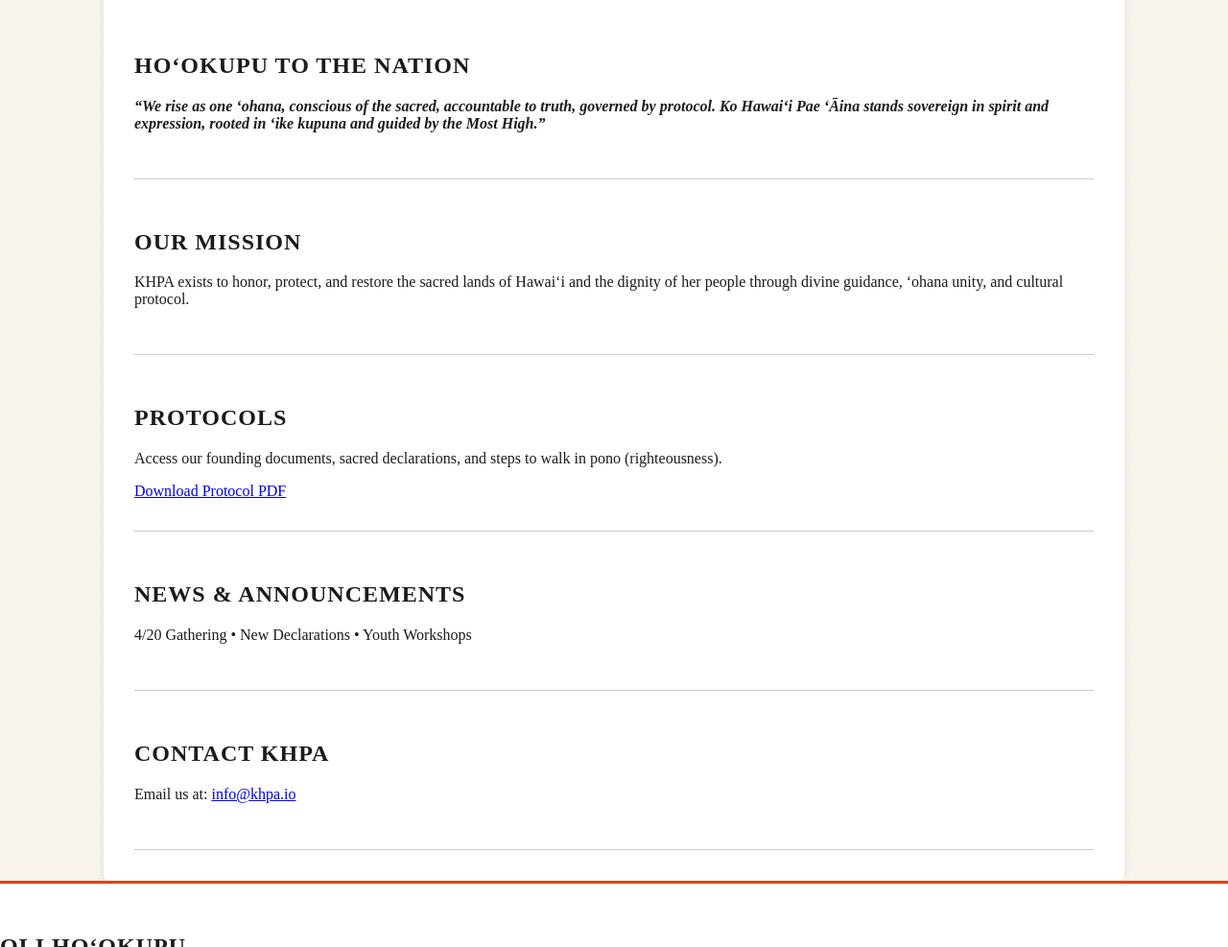
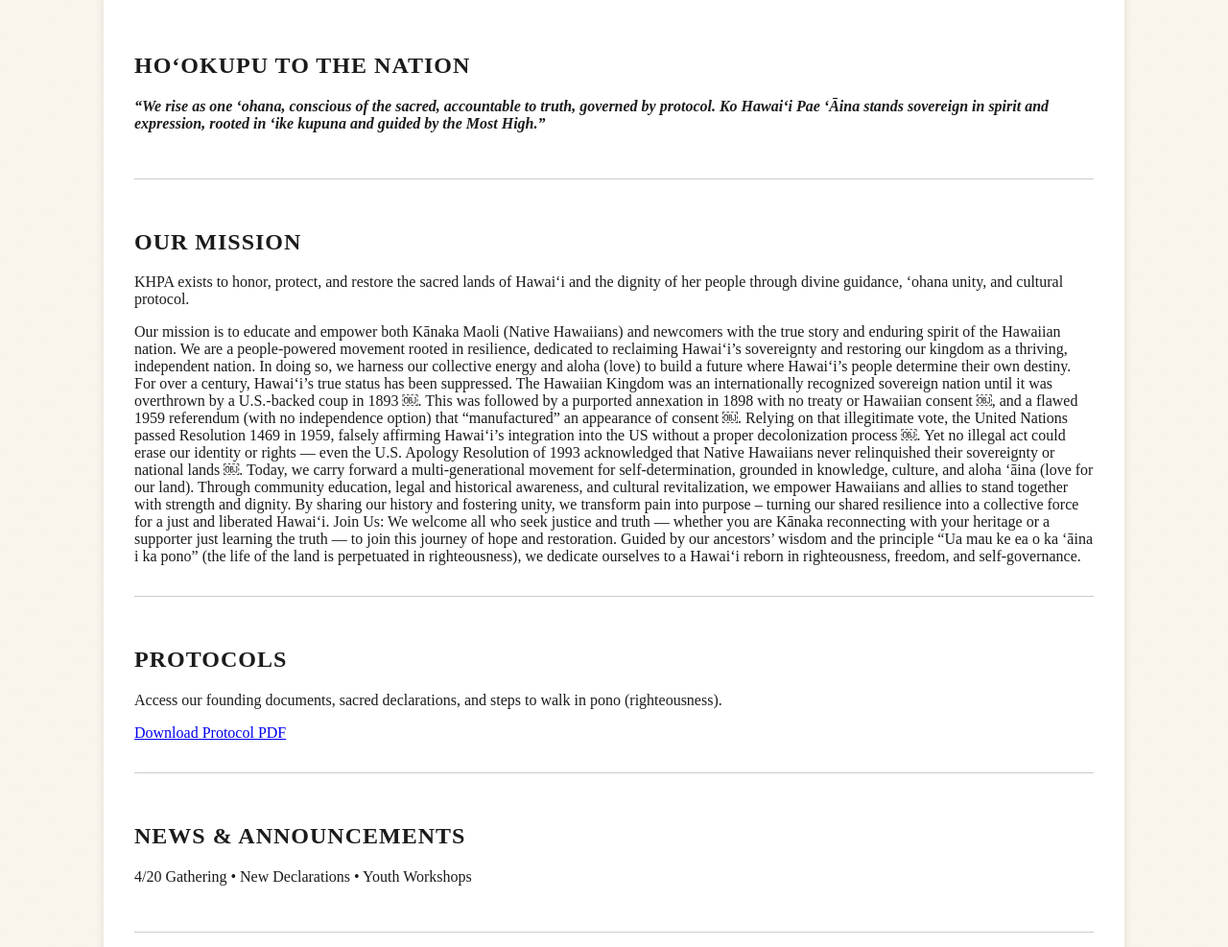
Before and after one commit to RastaRooster808/KHPA, a plain HTML site: page index.html in a window 1280 px wide. Shown: the part 845-1832 px from the top of the page at 96% size. Drawn offline with Linux system fonts and the light colour scheme.

Commit message:
Update index.html

```diff
--- a/index.html
+++ b/index.html
@@ -48,6 +48,15 @@
     <section id="mission">
       <h2>Our Mission</h2>
       <p>KHPA exists to honor, protect, and restore the sacred lands of Hawaiʻi and the dignity of her people through divine guidance, ʻohana unity, and cultural protocol.</p>
+
+      Our mission is to educate and empower both Kānaka Maoli (Native Hawaiians) and newcomers with the true story and enduring spirit of the Hawaiian nation. We are a people-powered movement rooted in resilience, dedicated to reclaiming Hawai‘i’s sovereignty and restoring our kingdom as a thriving, independent nation. In doing so, we harness our collective energy and aloha (love) to build a future where Hawai‘i’s people determine their own destiny.
+
+For over a century, Hawai‘i’s true status has been suppressed. The Hawaiian Kingdom was an internationally recognized sovereign nation until it was overthrown by a U.S.-backed coup in 1893 ￼. This was followed by a purported annexation in 1898 with no treaty or Hawaiian consent ￼, and a flawed 1959 referendum (with no independence option) that “manufactured” an appearance of consent ￼. Relying on that illegitimate vote, the United Nations passed Resolution 1469 in 1959, falsely affirming Hawai‘i’s integration into the US without a proper decolonization process ￼. Yet no illegal act could erase our identity or rights — even the U.S. Apology Resolution of 1993 acknowledged that Native Hawaiians never relinquished their sovereignty or national lands ￼.
+
+Today, we carry forward a multi-generational movement for self-determination, grounded in knowledge, culture, and aloha ʻāina (love for our land). Through community education, legal and historical awareness, and cultural revitalization, we empower Hawaiians and allies to stand together with strength and dignity. By sharing our history and fostering unity, we transform pain into purpose – turning our shared resilience into a collective force for a just and liberated Hawai‘i.
+
+Join Us: We welcome all who seek justice and truth — whether you are Kānaka reconnecting with your heritage or a supporter just learning the truth — to join this journey of hope and restoration. Guided by our ancestors’ wisdom and the principle “Ua mau ke ea o ka ʻāina i ka pono” (the life of the land is perpetuated in righteousness), we dedicate ourselves to a Hawai‘i reborn in righteousness, freedom, and self-governance.
+
     </section>
 
     <section id="protocols">
```
